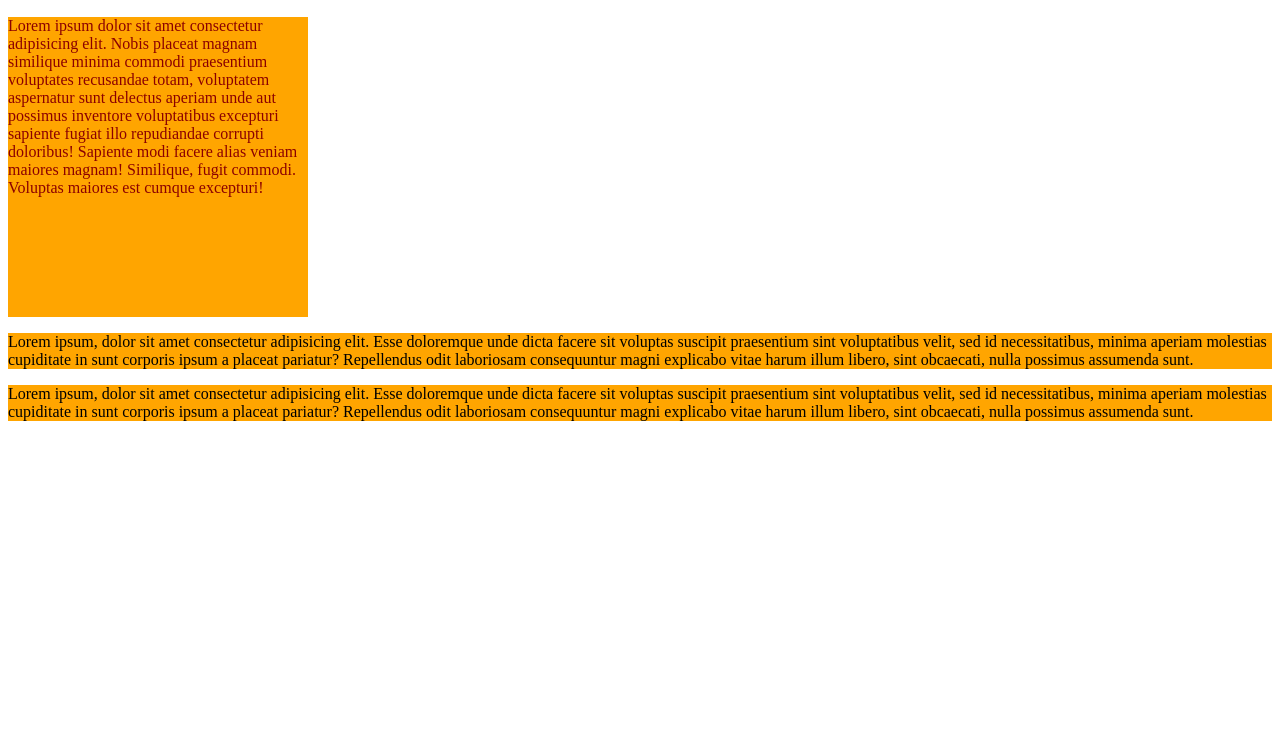
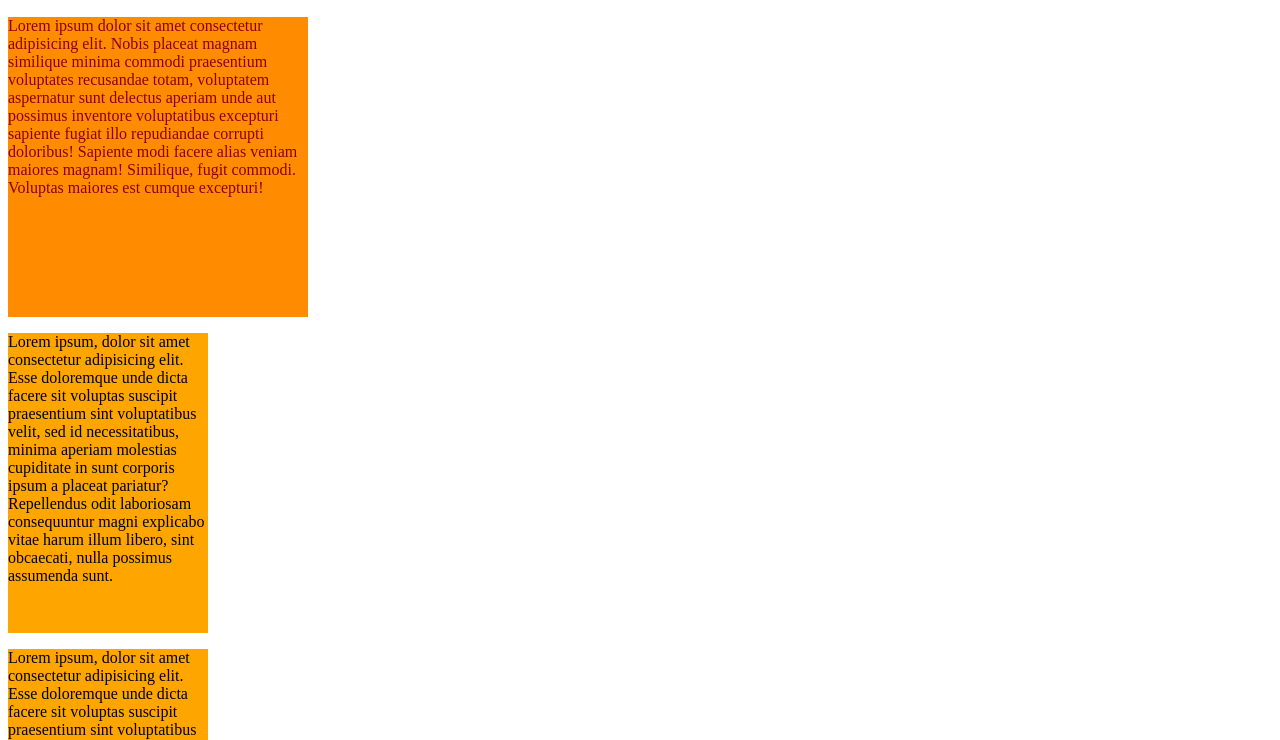
Before and after one commit to sabikonnaharsr/practice-website, a plain HTML site: page index.html in a window 1280 px wide. Shown: the part 45-785 px from the top of the page. Drawn offline with Linux system fonts and the light colour scheme.

Commit message:
color added

```diff
--- a/css/style.css
+++ b/css/style.css
@@ -10,4 +10,9 @@
 }
 p{
     background-color: orange;
+    height: 300px;
+    width: 200px;
 }
+#details p{
+    background-color: darkorange;
+}
--- a/index.html
+++ b/index.html
@@ -8,7 +8,7 @@
 </head>
 <body>
     <h1 id="title">I am new here but i always try to makes good.</h1>
-    <div>
+    <div id="details">
         <p class="details">Lorem ipsum dolor sit amet consectetur adipisicing elit. Nobis placeat magnam similique minima commodi praesentium voluptates recusandae totam, voluptatem aspernatur sunt delectus aperiam unde aut possimus inventore voluptatibus excepturi sapiente fugiat illo repudiandae corrupti doloribus! Sapiente modi facere alias veniam maiores magnam! Similique, fugit commodi. Voluptas maiores est cumque excepturi!</p>
     </div>
     <div>
```
